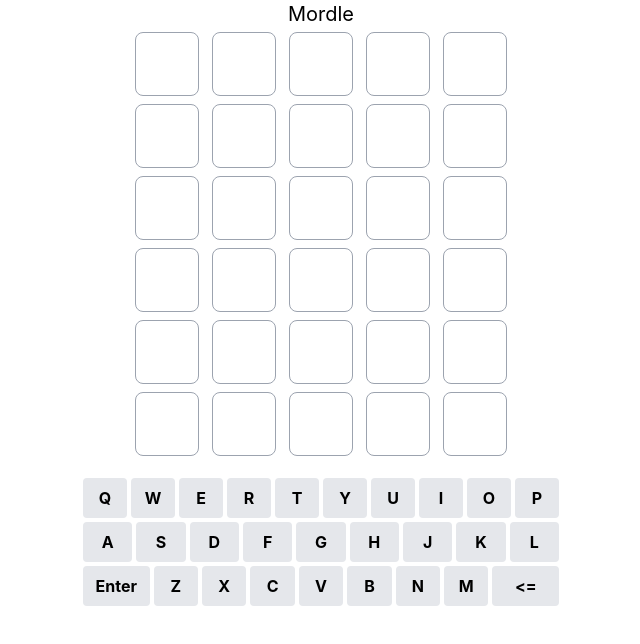
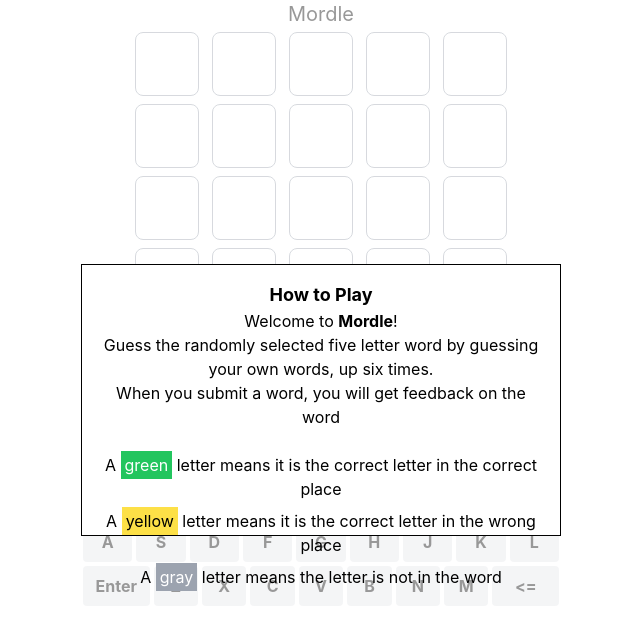
Before and after one commit to GuyBlumenthal/Mordle, a React (Create React App) app: page / in a window 1280 px wide. Shown: the top 644 px of the page, without its empty margins (319-959 px from the left). Built offline with nearby package versions, Linux system fonts and the light colour scheme.

Commit message:
Added help text

```diff
--- a/src/App.js
+++ b/src/App.js
@@ -57,11 +57,11 @@
     'keyboard': 'bg-gray-200'
   }
 
-  genWord()
-
   const emptyGuesses = ["     ", "     ", "     ", "     ", "     ", "     "]
   const [word, setWord] = useState(genWord())
   const [noWord, setNoWord] = useState(false)
+
+  const [start, setStart] = useState(true)
 
   const [guess, setGuess] = useState(0);
   const [guesses, setGuesses] = useState(emptyGuesses)
@@ -71,6 +71,15 @@
     setGameOver(registerClick(text, word, guess, guesses, setGuess, setGuesses, setNoWord))
   }
 
+  const anyClick = () => {
+    if (noWord) {
+      setNoWord(false)
+    }
+    if (start) {
+      setStart(false)
+    }
+  }
+
   const resetGame = () => {
     setGuess(0)
     setGuesses(emptyGuesses)
@@ -78,8 +87,8 @@
     setWord(genWord())
   }
 
-  return (<div onClick={() => noWord ? setNoWord(false) : ""}>
-    <div className={`${gameOver | noWord ? "pointer-events-none opacity-40  transition-opacity ease-in duration-500 delay-500" : "opacity-100"} flex flex-col items-center`}>
+  return (<div onClick={anyClick}>
+    <div className={`${gameOver | noWord | start ? "pointer-events-none opacity-40  transition-opacity ease-in duration-500 delay-500" : "opacity-100"} flex flex-col items-center`}>
       <h1 className="text-xl">Mordle</h1>
       <Board guess={guess} guesses={guesses} word={word} color_dict={color_dict} />
       <Keyboard word={word} guesses={guesses} color_dict={color_dict} guess={guess} onClick={(text) => keyboardClick(text)} />
@@ -96,5 +105,21 @@
       <h2 className="font-bold text-lg">Try Again</h2>
       <p> {guesses[guess]} is not a word</p>
     </div>
+    <div className={`${start ? "opacity-100" : "opacity-0 transition-opacity ease-in duration-500"} text-center pointer-events-none p-4 flex flex-col items-center absolute w-[80%] sm:w-[30rem] h-[60%] sm:h-[17rem] bg-white border-[1px] border-black top-1/2 left-1/2 -translate-x-1/2 -translate-y-1/2`}>
+      <h2 className="font-bold text-lg">How to Play</h2>
+      <p> Welcome to <b>Mordle</b>!</p>
+      <p>Guess the randomly selected five letter word by guessing your own words, up six times.</p>
+      <p>When you submit a word, you will get feedback on the word</p>
+      <p className="text-white">Empty Line</p>
+      <div className="mb-2">
+        <p>A <span className={`${color_dict['bang']} text-white p-1`}>green</span> letter means it is the correct letter in the correct place</p>
+      </div>
+      <div className="mb-2">
+        <p>A <span className={`${color_dict['miss']} p-1`}>yellow</span> letter means it is the correct letter in the wrong place</p>
+      </div>
+      <div className="mb-2">
+        <p>A <span className={`${color_dict['wrong']} text-white p-1`}> gray</span> letter means the letter is not in the word</p>
+      </div>
+    </div>
   </div >);
 }
```
